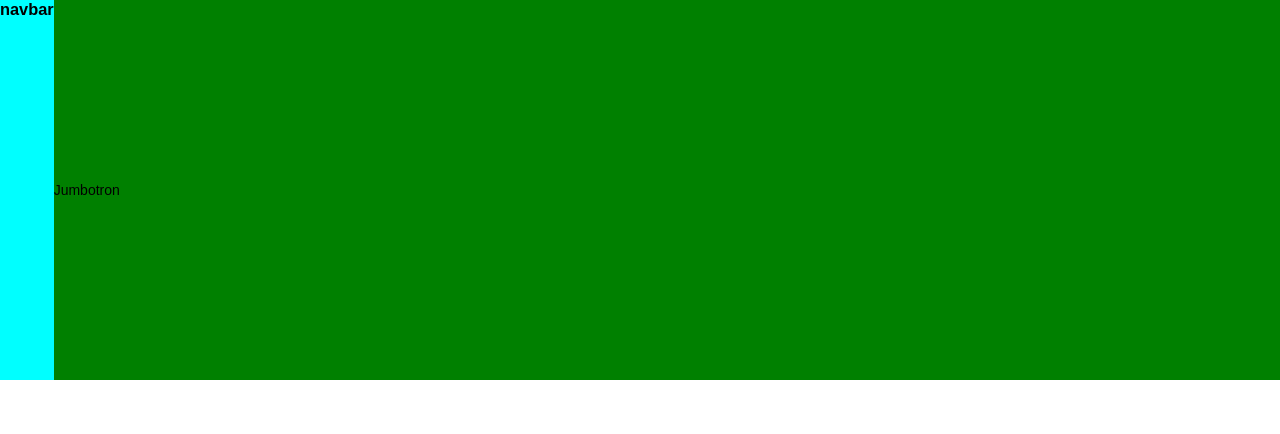
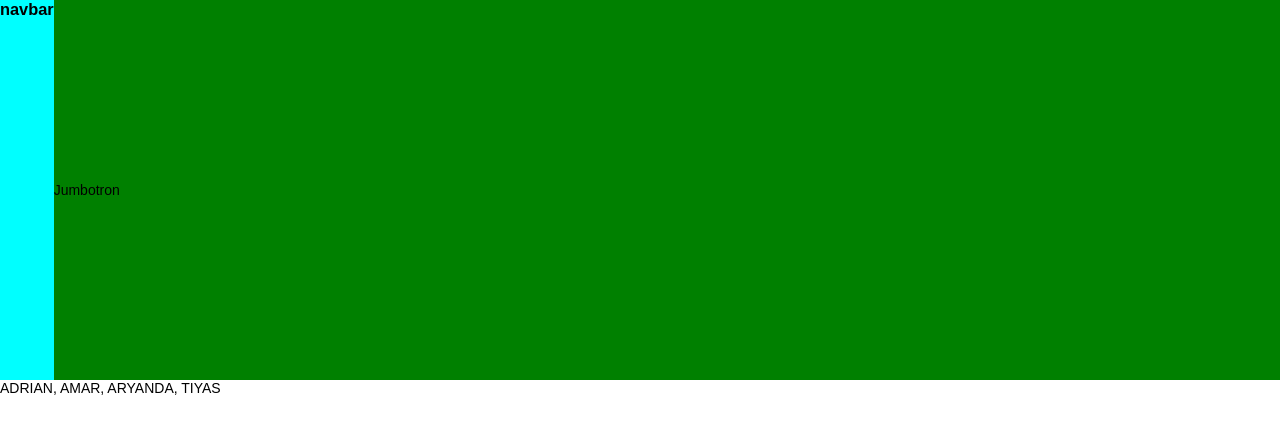
Before and after one commit to Aryanda04/FindYourPlace, a website built with webpack: page src/templates/index.html in a window 1280 px wide. Built offline with nearby package versions, Linux system fonts and the light colour scheme.

Commit message:
menambahkan footer

```diff
--- a/src/templates/index.html
+++ b/src/templates/index.html
@@ -14,5 +14,8 @@
         <div class="hero">Jumbotron</div>
     </nav>
 </header>
+<footer>
+    <p1>ADRIAN, AMAR, ARYANDA, TIYAS</p1>
+</footer>
 </body>
 </html>
```
